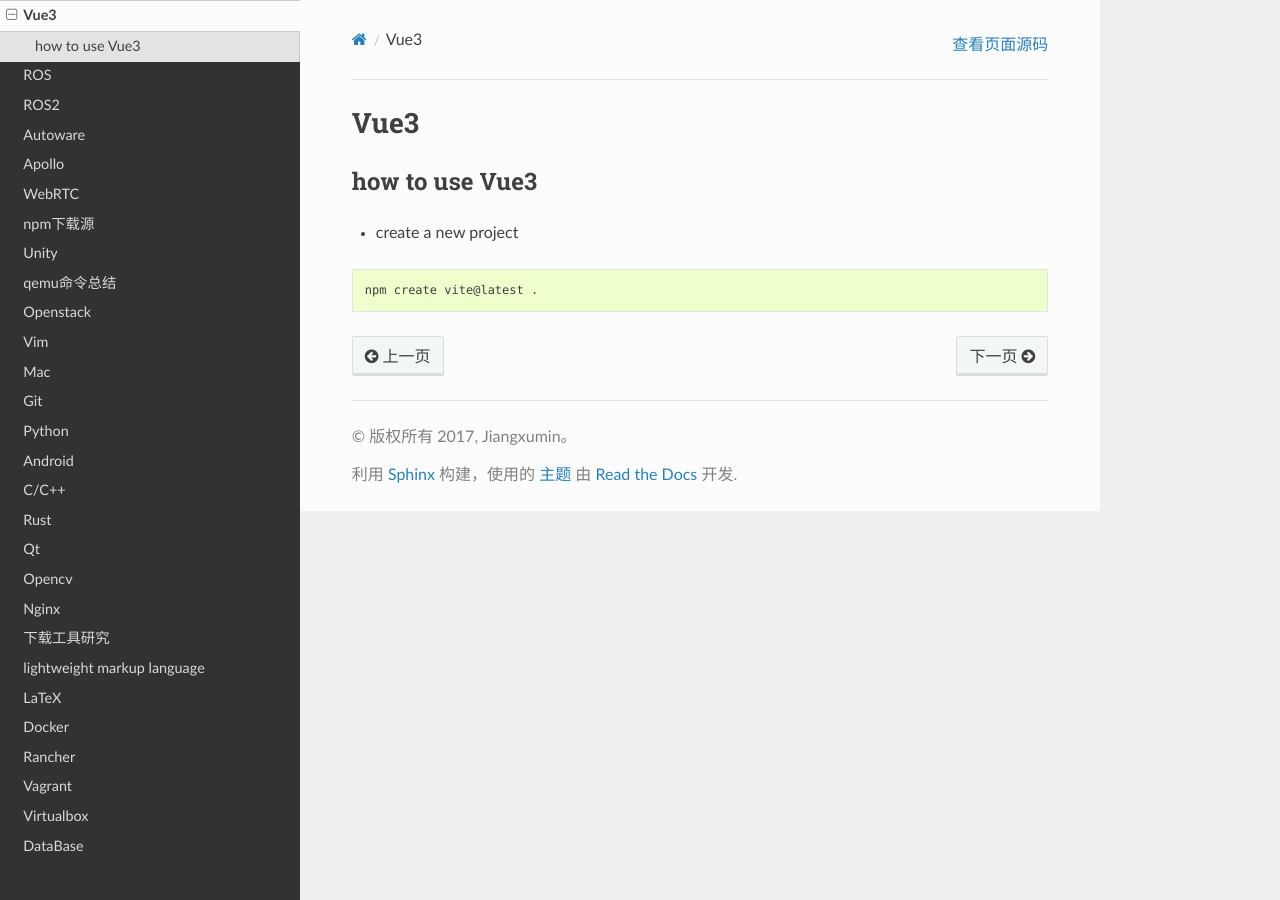
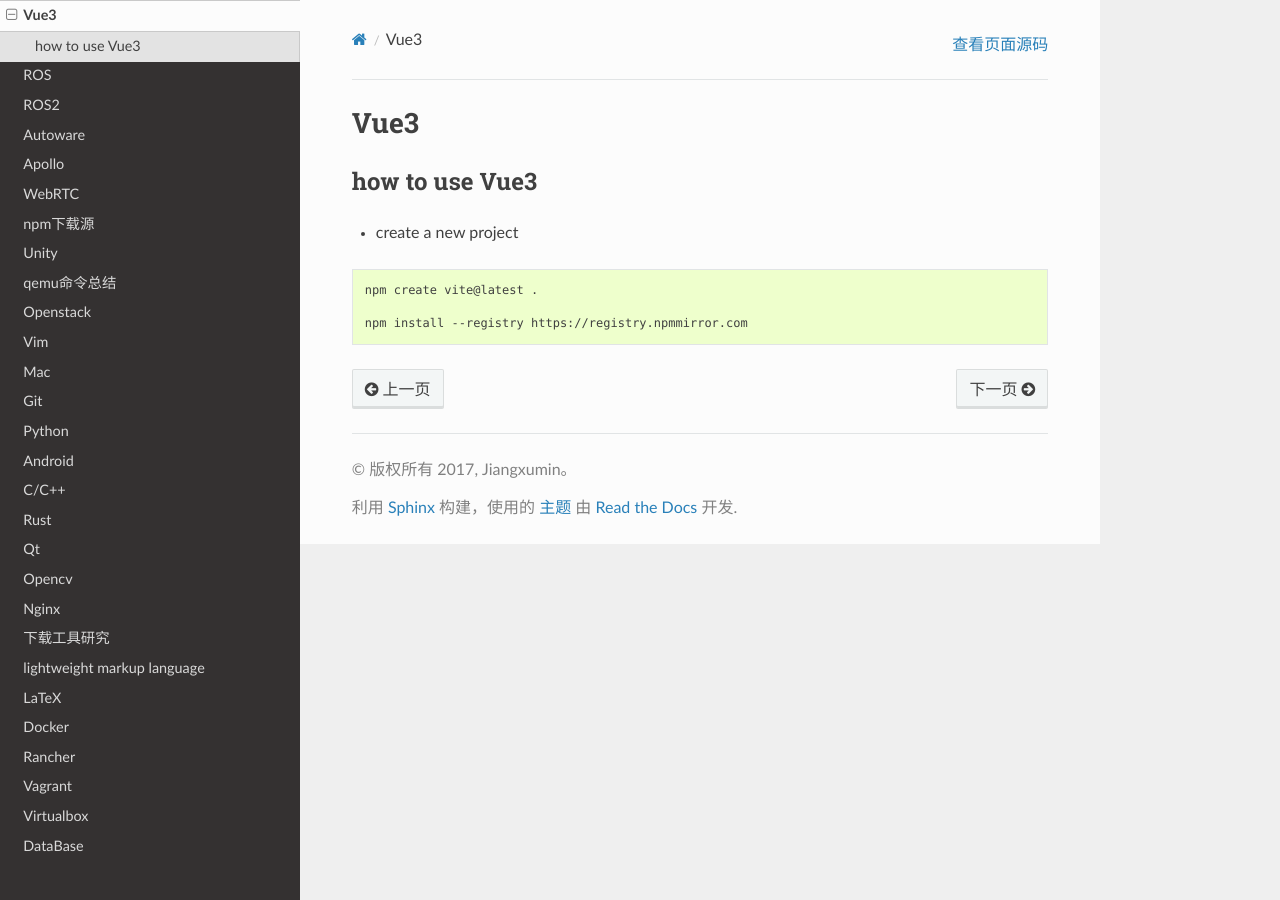
Before and after one commit to my-rds-store/my_space, a Sphinx documentation site: the page built from source/vue/index.rst, in a window 1280 px wide. Built offline with Sphinx 7.4.7 and the Read the Docs theme 3.1.0, drawn with Linux system fonts in a browser that asks for light colours.

Commit message:
update ...

```diff
--- a/source/vue/index.rst
+++ b/source/vue/index.rst
@@ -11,3 +11,5 @@
 .. code-block:: bash
 
      npm create vite@latest .
+
+     npm install --registry https://registry.npmmirror.com
```
